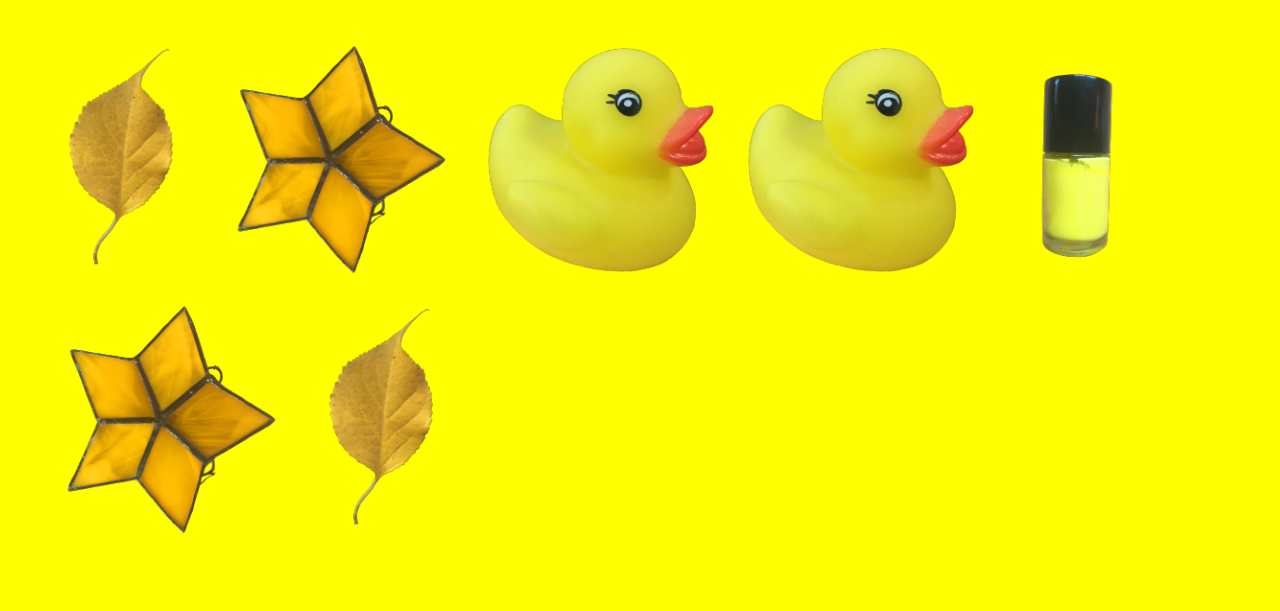
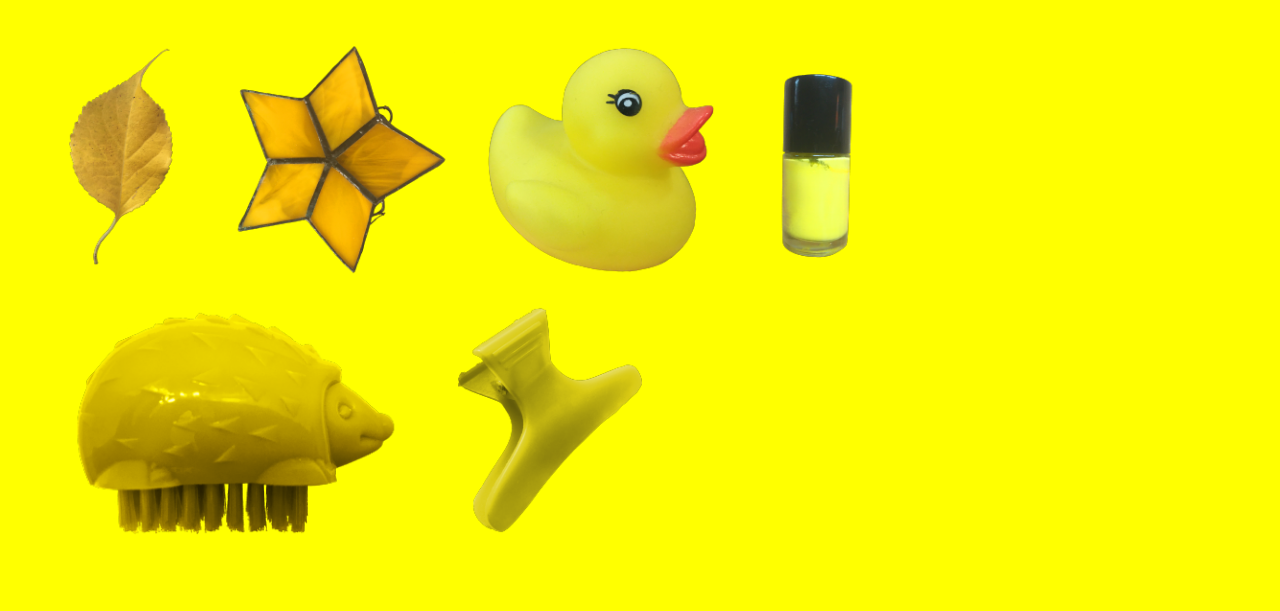
Before and after one commit to leahtynan/rainbow-scrapbook, a plain HTML site: page index.html in a window 1280 px wide. Shown: the top 611 px of the page. Drawn offline with Linux system fonts and the light colour scheme.

Commit message:
Populated content for the color yellow on load, added a few colorized assets

```diff
--- a/colors.js
+++ b/colors.js
@@ -1,17 +1,16 @@
-var position = 0; // The default position in the color wheel is Yellow
+// *** Global Variables ***
+var position = 0; // The default position in the color wheel is Yellow (#0), Green is #1, Blue is #2...
 var maxNumberItems = 7; // Green is the color with the most number of items (as of March 14, 2020)
 var colors = ["Yellow", "Green", "Blue", "Purple", "Red", "Orange"];
-// TODO: Could the asset filenames be stored in XML instead? Each entry would also contain a description of the image and its color.
-// A loop would do the following:
-// 1. Check that its value for color matches the current color selected in the wheel
-// 2. If it is a color match (i.e. the asset should be displayed), then grab the filename to display it and description for alt and title text.
+
+// *** Data About Objects in Scrapbook, Per Color ***
 var data = {
 	"Yellow": {
 		"angle": -30,
 		"hex": "ffff00",
-		"files": ["leaf_yellow", "star", "rubber-ducky_yellow", "nail-polish_yellow"],
-		"description": ["leaf", "star", "rubber ducky", "rubber ducky"],
-		"shapes": ["vertical", "square", "square", "vertical"]
+		"files": ["leaf_yellow", "star", "rubber-ducky_yellow", "nail-polish_yellow", "hedgehog_yellow", "clip_yellow"],
+		"description": ["leaf", "star", "rubber ducky", "nail polish", "hedgehog", "clip"],
+		"shapes": ["vertical", "square", "square", "vertical", "horizontal", "square"]
 	},
 	"Green": {
 		"angle": -90,
@@ -30,14 +29,14 @@ var data = {
 	"Purple": {
 		"angle": 150,
 		"hex": "6f22b6",
-		"files": ["amethyst-shard", "dumbbell", "glass-jar_purple", "amethyst-chunk", "nail-polish_purple", "coil"],
-		"description": ["amethyst shard", "dumbbell", "cylindrical glass jar", "amethyst chunk", "nail polish", "coil of fabric"],
+		"files": ["amethyst-shard", "dumbbell", "bow_purple", "amethyst-chunk", "nail-polish_purple", "coil"],
+		"description": ["amethyst shard", "dumbbell", "bow", "amethyst chunk", "nail polish", "coil of fabric"],
 		"shapes": ["vertical", "horizontal", "square", "horizontal", "vertical", "square"]
 	},
 	"Red": {
 		"angle": 90,
 		"hex": "ff0000",
-		"files": ["clip", "leaf_red", "vase", "bow_red", "nail-polish_red"],
+		"files": ["clip_red", "leaf_red", "vase", "bow_red", "nail-polish_red"],
 		"description": ["clip", "leaf", "vase", "bow", "nail polish"],
 		"shapes": ["square", "square", "vertical", "square", "vertical"]
 	},
@@ -49,9 +48,14 @@ var data = {
 		"shapes": ["square", "square", "horizontal", "vertical"]
 	},
 }
+// TODO: Could the asset filenames be stored in XML instead? Each entry would also contain a description of the image and its color.
+// A loop would do the following:
+// 1. Check that its value for color matches the current color selected in the wheel
+// 2. If it is a color match (i.e. the asset should be displayed), then grab the filename to display it and description for alt and title text.
 
+// *** Color Wheel Turn Feedback ***
 function changeColor(direction) {
-// *** Cycles through the color wheel one unit, direction dependent on whether left or right arrow is pressed ***
+// Cycles through the color wheel one unit, direction dependent on whether left or right arrow is pressed
 	if (direction == "left") {
 		if (position == 0) {
 			position = 5;
@@ -88,7 +92,7 @@ function changeColor(direction) {
 			items[i].classList.add(shape);
 		}
     }
-	// 2. Keep all others blank
+	// 2. Set any remaining pictures to blank
 	if (numberItems < maxNumberItems) {
 		var difference = maxNumberItems - numberItems;
 		for (i = numberItems; i < maxNumberItems; i++) {
@@ -109,6 +113,7 @@ function clearPreviousShape(item) {
 	}
 }
 
+// *** Listeners ***
 var leftArrow = document.getElementById("left-arrow");
 leftArrow.addEventListener("click", function () {
   changeColor("left");
--- a/index.html
+++ b/index.html
@@ -19,30 +19,31 @@
   }
 </style>
 
-<body>
+<body onload="changeColor(0)">
 
 	<!-- Content -->
+	<!-- No images or classes added, content for Yellow populates when the page loads -->
 	<div class="grid">
-		<div class="item vertical">
-			<img class="image-to-update" src="images/leaf_yellow.png">
-		</div>
-		<div class="item 2x">
-			<img class="image-to-update" src="images/star.png">
+		<div class="item">
+			<img class="image-to-update" src="">
 		</div>
 		<div class="item">
-			<img class="image-to-update" src="images/rubber-ducky_yellow.png">
+			<img class="image-to-update" src="">
 		</div>
 		<div class="item">
-			<img class="image-to-update" src="images/rubber-ducky_yellow.png">
+			<img class="image-to-update" src="">
+		</div>
+		<div class="item">
+			<img class="image-to-update" src="">
 		</div>
 		<div class="item vertical">
-			<img class="image-to-update" src="images/nail-polish_yellow.png">
+			<img class="image-to-update" src="">
 		</div>
 		<div class="item">
-			<img class="image-to-update" src="images/star.png">
+			<img class="image-to-update" src="">
 		</div>
-		<div class="item vertical">
-			<img class="image-to-update" src="images/leaf_yellow.png">
+		<div class="item">
+			<img class="image-to-update" src="">
 		</div>
 	</div>
 
```
Also changed, not shown: images/bow_purple.png (added), images/clip_red.png (renamed from images/clip.png), images/clip_yellow.png (added), images/hedgehog_yellow.png (added), 1 other file.
